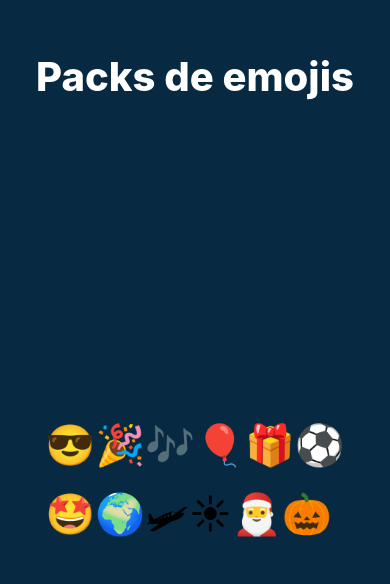
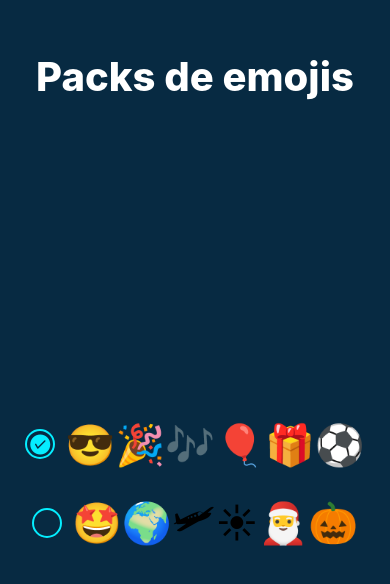
Before and after one commit to areyesarean/memoryGame, a React Native app: screen /Packs in a window 390 px wide. Shown: the part 108-692 px from the top of the page. Built offline with nearby package versions, Linux system fonts and the light colour scheme.

Commit message:
Add radioButton emojiPack

```diff
--- /dev/null
+++ b/src/Components/RadioButton.tsx
@@ -0,0 +1,28 @@
+import React from "react";
+import { TouchableOpacity, StyleSheet } from "react-native";
+import { AntDesign } from "@expo/vector-icons";
+
+interface Props {
+  active: boolean;
+}
+
+export default function RadioButton({ active}: Props) {
+  return (
+    <TouchableOpacity style={styles.container}>
+      {active && <AntDesign name="checkcircle" color="#05eeff" size={20} />}
+    </TouchableOpacity>
+  );
+}
+const styles = StyleSheet.create({
+  container: {
+    justifyContent: "center",
+    alignItems: "center",
+    width: 30,
+    height: 30,
+    backgroundColor: "#072a42",
+    borderColor: "#05eeff",
+    borderWidth: 2,
+    borderRadius: 25,
+    marginRight: 10
+  },
+});
--- a/src/Screens/PackEmojis.tsx
+++ b/src/Screens/PackEmojis.tsx
@@ -1,32 +1,43 @@
-import { View, Text, StyleSheet } from "react-native";
-import React from "react";
+import { View, Text, StyleSheet, TouchableOpacity } from "react-native";
+import React, { useState } from "react";
+import RadioButton from "../Components/RadioButton";
 
-const cardsB0: string[] = ["😎", "🎉", "🎶", "🎈", "🎁", "⚽"];
-const cardsB1: string[] = ["🤩", "🌍", "🛩", "☀", "🎅", "🎃"];
+const pack0: string[] = ["😎", "🎉", "🎶", "🎈", "🎁", "⚽"];
+const pack1: string[] = ["🤩", "🌍", "🛩", "☀", "🎅", "🎃"];
 
 export default function PackEmojis() {
+  const [firstPackActive, setFirstPackActive] = useState(true)
+  const [secondPackActive, setSecondPackActive] = useState(false)
+
+  const handlePackSelected = () => {
+    setFirstPackActive(isActive => !isActive)
+    setSecondPackActive(isActive => !isActive)
+  }
+
   return (
     <View style={styles.container}>
       <Text style={styles.title}>Packs de emojis</Text>
       <View>
-        <View style={styles.containerPack}>
-          {cardsB0.map((emoji, index) => {
+        <TouchableOpacity style={styles.containerPack} onPress={handlePackSelected}>
+          <RadioButton active={firstPackActive} />
+          {pack0.map((emoji, index) => {
             return (
               <Text style={styles.emoji} key={index}>
                 {emoji}
               </Text>
             );
           })}
-        </View>
-        <View style={styles.containerPack}>
-          {cardsB1.map((emoji, index) => {
+        </TouchableOpacity>
+        <TouchableOpacity style={styles.containerPack} onPress={handlePackSelected}>
+        <RadioButton active={secondPackActive} />
+          {pack1.map((emoji, index) => {
             return (
               <Text style={styles.emoji} key={index}>
                 {emoji}
               </Text>
             );
           })}
-        </View>
+        </TouchableOpacity>
       </View>
     </View>
   );
@@ -41,6 +52,8 @@ const styles = StyleSheet.create({
   },
   containerPack: {
     flexDirection: "row",
+    justifyContent: "center",
+    alignItems: "center",
     marginBottom: 20
   },
   title: {
```
